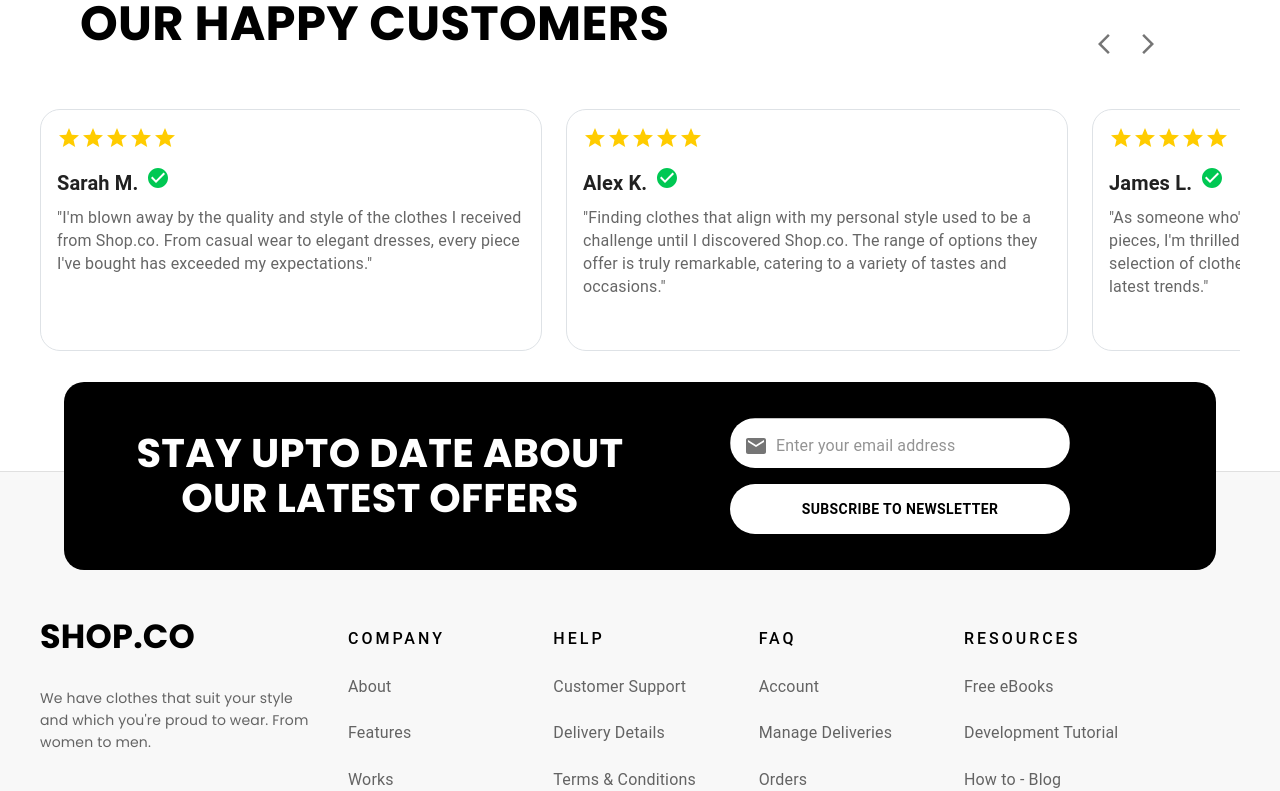
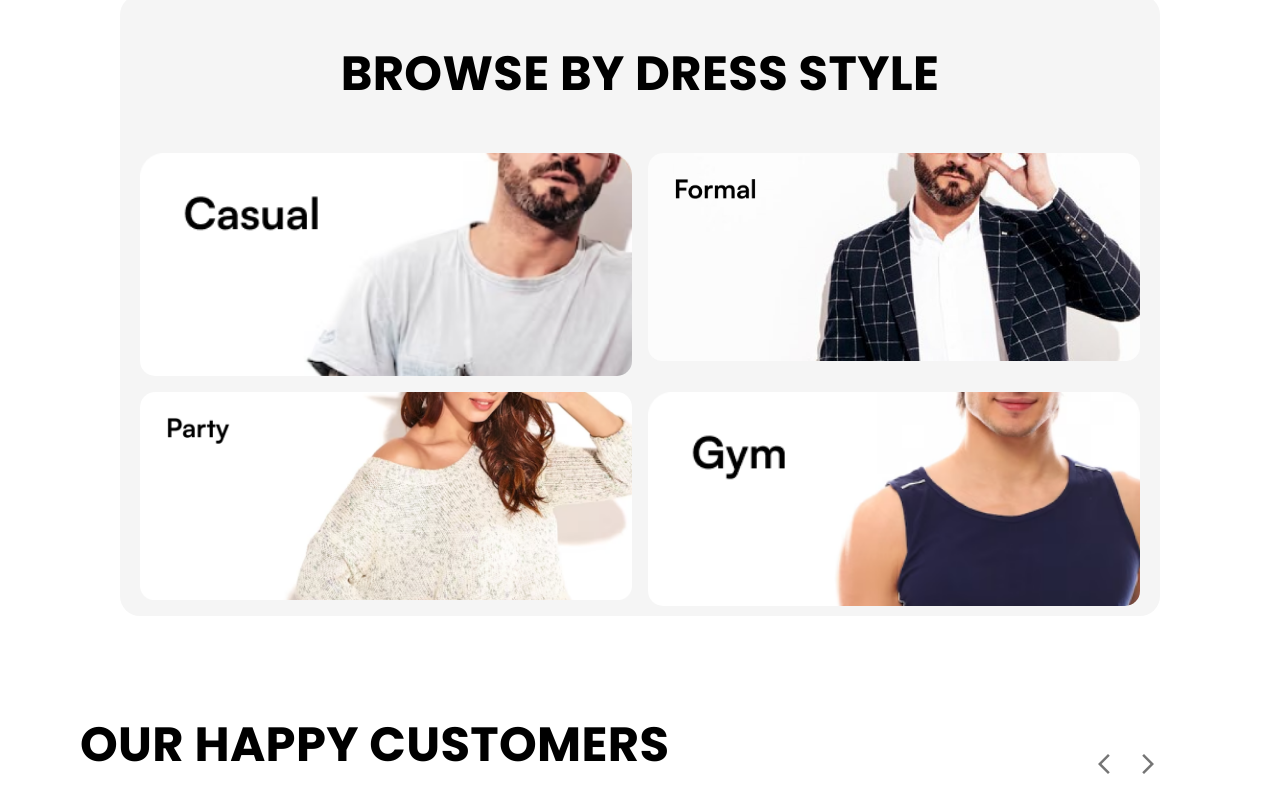
Before and after one commit to aakansha183/E-commerce, a React (Create React App) app: page / in a window 1280 px wide. Shown: the part 1400-2191 px from the top of the page. Built offline with nearby package versions, Linux system fonts and the light colour scheme.

Commit message:
Responsive Website

```diff
--- a/src/CommonComponents/Header.tsx
+++ b/src/CommonComponents/Header.tsx
@@ -10,7 +10,7 @@ import MenuItem from '@mui/material/MenuItem';
 import MenuIcon from '@mui/icons-material/Menu';
 import Drawer from '@mui/material/Drawer';
 import { styled, useTheme } from '@mui/material/styles';
-import { Divider, useMediaQuery } from '@mui/material';
+import { Divider, useMediaQuery, Badge } from '@mui/material';
 import { toast, ToastContainer } from 'react-toastify';
 import 'react-toastify/dist/ReactToastify.css';
 import SearchIcon from '../Assests/ImagesData/SearchIcon';
@@ -19,6 +19,8 @@ import AccountIcon from '../Assests/ImagesData/AccountIcon';
 import { Link, useNavigate } from 'react-router-dom';
 import { HashLink } from 'react-router-hash-link';
 import useAuth from '../Hooks/UseAuth';
+import { useSelector } from 'react-redux';
+import { RootState } from '../Redux/Store';
 
 const Search = styled('div')(({ theme }) => ({
   position: 'relative',
@@ -67,6 +69,9 @@ const Header: React.FC = () => {
   const [mobileSearchOpen, setMobileSearchOpen] = useState(false);
   const theme = useTheme();
   const isMobile = useMediaQuery(theme.breakpoints.down('sm'));
+
+  const cartItems = useSelector((state: RootState) => state.cart.items);
+  const cartQuantity = cartItems.reduce((acc, item) => acc + item.quantity, 0);
 
   const handleMenuOpen = (event: React.MouseEvent<HTMLElement>) => {
     setAnchorEl(event.currentTarget);
@@ -190,7 +195,9 @@ const Header: React.FC = () => {
 
           <Box sx={{ display: 'flex', alignItems: 'center', gap: '14px', marginLeft: isMobile ? '10px' : '20px' }}>
             <IconButton color="inherit" onClick={() => { navigate('/Cart') }}>
-              <CartIcon />
+              <Badge badgeContent={cartQuantity} color="error">
+                <CartIcon />
+              </Badge>
             </IconButton>
             <IconButton color="inherit" onClick={handleMenuOpen}>
               <AccountIcon />
@@ -206,7 +213,7 @@ const Header: React.FC = () => {
                 </MenuItem>
               ) : (
                 <MenuItem onClick={() => toast.error("Please log in or sign up", { theme: 'dark' })}>
-                  No User Found
+                  Login / Sign Up
                 </MenuItem>
               )}
             </Menu>
--- a/src/Pages/PageCheckout/PageCheckout.tsx
+++ b/src/Pages/PageCheckout/PageCheckout.tsx
@@ -1,9 +1,11 @@
 import Checkout from "./Components/CheckoutComponent";
 
 const CheckoutPage = () => {
- return (
-  <Checkout/>
- )
+  return (
+    <div style={{ overflowX: "hidden" }}>
+      <Checkout />
+    </div>
+  );
 };
 
 export default CheckoutPage;
--- a/src/Pages/PageHome/Components/BrandHeader.tsx
+++ b/src/Pages/PageHome/Components/BrandHeader.tsx
@@ -25,6 +25,7 @@ const BrandBar: React.FC = () => {
         overflow: "hidden",
         maxWidth: "100%",
         margin: "0 auto",
+        marginTop:'-50px'
       }}
     >
       <Box sx={{ maxWidth: { xs: "40px", sm: "80px" }, width: "100%",marginLeft:'-30px' }}>
--- a/src/Pages/PageHome/Components/BrowseDressStyle.tsx
+++ b/src/Pages/PageHome/Components/BrowseDressStyle.tsx
@@ -9,6 +9,7 @@ import { styles } from "../StyleHome/HomeStyle";
 
 const DressStyleComponent = () => {
   const navigate = useNavigate();
+
   return (
     <Box sx={styles.container}>
       <Typography
@@ -17,30 +18,49 @@ const DressStyleComponent = () => {
         align="center"
         sx={{
           fontFamily: "Poppins",
-          fontSize: "48px",
-          lineHeight: "57.6px",
-          marginTop: "40px",
-          marginBottom: "50px",
+          fontSize: { xs: "22px", md: "48px" },
+          lineHeight: { xs: "38.4px", md: "57.6px" },
+          marginTop: { xs: "20px", md: "40px" },
+          marginBottom: { xs: "30px", md: "50px" },
         }}
       >
         BROWSE BY DRESS STYLE
       </Typography>
 
       <Grid container spacing={2}>
-        <Grid container item xs={12} spacing={2} style={{ height: "430px" }}>
-          <Grid item xs={6}>
+        <Grid item xs={12} sm={6}>
           <Box
             sx={{
+              ...styles.gridItem,
               transition: "transform 0.3s",
-                "&:hover": {
-                  transform: "scale(1.05)",
-                },
+              "&:hover": { transform: "scale(1.05)" },
             }}
           >
             <img
               src={Casual}
               alt="Casual"
-                style={{ ...styles.image, height: "10%", width: "73%" }}
+              style={{ ...styles.image ,marginBottom:'-130px'}}
+              onClick={() => {
+                navigate("/Category");
+                window.scrollTo(0, 0);
+              }}
+
+            />
+          </Box>
+        </Grid>
+
+        <Grid item xs={12} sm={6}>
+          <Box
+            sx={{
+              ...styles.gridItem,
+              transition: "transform 0.3s",
+              "&:hover": { transform: "scale(1.05)" },
+            }}
+          >
+            <img
+              src={Formal}
+              alt="Formal"
+              style={{ ...styles.image }}
               onClick={() => {
                 navigate("/Category");
                 window.scrollTo(0, 0);
@@ -49,20 +69,38 @@ const DressStyleComponent = () => {
           </Box>
         </Grid>
 
-          <Grid item xs={6}>
+        <Grid item xs={12} sm={6}>
           <Box
             sx={{
-                marginLeft: "-130px",
+              ...styles.gridItem,
               transition: "transform 0.3s",
-                "&:hover": {
-                  transform: "scale(1.05)",
-                },
+              "&:hover": { transform: "scale(1.05)" },
             }}
           >
             <img
-                src={Formal}
-                alt="Formal"
-                style={{ ...styles.image, height: "100%", width: "100%" }}
+              src={Party}
+              alt="Party"
+              style={{ ...styles.image }}
+              onClick={() => {
+                navigate("/Category");
+                window.scrollTo(0, 0);
+              }}
+            />
+          </Box>
+        </Grid>
+
+        <Grid item xs={12} sm={6}>
+          <Box
+            sx={{
+              ...styles.gridItem,
+              transition: "transform 0.3s",
+              "&:hover": { transform: "scale(1.05)" },
+            }}
+          >
+            <img
+              src={Gym}
+              alt="Gym"
+              style={{ ...styles.image,marginBottom:'-140px'  }}
               onClick={() => {
                 navigate("/Category");
                 window.scrollTo(0, 0);
@@ -71,58 +109,6 @@ const DressStyleComponent = () => {
           </Box>
         </Grid>
       </Grid>
-
-        <Grid container item xs={12} spacing={2}>
-          <Grid item xs={6} style={{ marginTop: "-140px" }}>
-            <Box
-              sx={{
-                transition: "transform 0.3s",
-                "&:hover": {
-                  transform: "scale(1.05)",
-                },
-              }}
-            >
-              <img
-                src={Party}
-                alt="Party"
-                style={{ ...styles.image, height: "50%", width: "100%" }}
-                onClick={() => {
-                  navigate("/Category");
-                  window.scrollTo(0, 0);
-                }}
-              />
-            </Box>
-          </Grid>
-
-          <Grid item xs={6} style={{ marginTop: "-140px" }}>
-            <Box
-              sx={{
-                ...styles.gridItem,
-                transition: "transform 0.3s",
-                "&:hover": {
-                  transform: "scale(1.05)",
-                },
-              }}
-            >
-              <img
-                src={Gym}
-                alt="Gym"
-                style={{
-                  ...styles.image,
-                  height: "50%",
-                  width: "100%",
-                  marginLeft: "5px",
-                  marginBottom: "-140px",
-                }}
-                onClick={() => {
-                  navigate("/Category");
-                  window.scrollTo(0, 0);
-                }}
-              />
-            </Box>
-          </Grid>
-        </Grid>
-      </Grid>
     </Box>
   );
 };
--- a/src/Pages/PageHome/HomePage.tsx
+++ b/src/Pages/PageHome/HomePage.tsx
@@ -19,7 +19,7 @@ const HomePage: React.FC = () => {
       {/* <BrandBar/> */}
       <NewArrivals/>
       <TopSelling/>
-      {/* <DressStyleComponent/> */}
+      <DressStyleComponent/>
       <HappyCustomers/>
       <Box>
         <Footer />
--- a/src/Pages/PageHome/StyleHome/HomeStyle.ts
+++ b/src/Pages/PageHome/StyleHome/HomeStyle.ts
@@ -1,37 +1,35 @@
 export const styles: { [key: string]: React.CSSProperties } = {
   container: {
-      width: '1000px',
-      height: '700px',
-      backgroundColor: '#F5F5F5',
-      borderRadius: '20px',
-      padding: '10px 40px',
-      display: 'flex',
-      flexDirection: 'column',
-      alignItems: 'center',
-      marginLeft:'300px',
-      marginBottom:'100px'
-    },
-    header: {
-      marginBottom: '30px',
+    width: "100%",
+    maxWidth: "1000px",
+    backgroundColor: "#F5F5F5",
+    borderRadius: "20px",
+    padding: "10px 20px",
+    display: "flex",
+    flexDirection: "column",
+    alignItems: "center",
+    marginLeft: "auto",
+    marginRight: "auto",
+    marginBottom: "100px",
   },
   gridItem: {
-      position: 'relative',
-      borderRadius: '15px',
-      overflow: 'hidden',
-      cursor: 'pointer',
-      transition: 'transform 0.3s ease',
+    position: "relative",
+    borderRadius: "15px",
+    overflow: "hidden",
+    cursor: "pointer",
+    transition: "transform 0.3s ease",
   },
   image: {
-      width: '100%',
-      height: '100%',
-      objectFit: 'cover' as 'cover',
+    width: "100%",
+    height: "auto",
+    objectFit: "cover",
   },
   label: {
-      position: 'absolute',
-      top: '10px',
-      left: '10px',
-      color: '#000',
-      fontWeight: 'bold',
-      fontSize: '20px',
+    position: "absolute",
+    top: "10px",
+    left: "10px",
+    color: "#000",
+    fontWeight: "bold",
+    fontSize: "20px",
   },
 };
--- a/src/Pages/PageProductDetails/Components/ComponentProductTabs.tsx
+++ b/src/Pages/PageProductDetails/Components/ComponentProductTabs.tsx
@@ -144,7 +144,7 @@ const ProductTabs: React.FC = () => {
           borderBottom: '1px solid #E0E0E0',
           '& .MuiTab-root': {
             textTransform: 'inherit',
-            fontSize: isMobile ? '16px' : '20px',
+            fontSize: isMobile ? '13px' : '20px',
             fontWeight: '400',
             color: '#757575',
             padding: isMobile ? '0px 24px' : '0px 90px',
@@ -233,6 +233,7 @@ const ProductTabs: React.FC = () => {
                   padding: '16px 20px',
                   width: isMobile ? '100%' : '166px',
                   height: '48px',
+
                 }}
               >
                 Write a Review
@@ -278,7 +279,12 @@ const ProductTabs: React.FC = () => {
             <Button
               variant="contained"
               onClick={handleReviewSubmit}
-              sx={{ width: '100%' }}
+              sx={{ width: '100%' ,
+                backgroundColor:'#000000',
+                borderRadius:'20px',
+                height:'40px'
+
+              }}
             >
               Submit Review
             </Button>
--- a/src/Pages/PageProductDetails/Components/ComponentReviews.tsx
+++ b/src/Pages/PageProductDetails/Components/ComponentReviews.tsx
@@ -10,15 +10,15 @@ interface ReviewsListProps {
 
 const ReviewCard: React.FC<Review> = ({ name, rating, date, review }) => {
   const theme = useTheme();
-  const isMobile = useMediaQuery(theme.breakpoints.down('sm')); // Media query for mobile screens
+  const isMobile = useMediaQuery(theme.breakpoints.down('sm'));
 
   return (
     <Card
       variant="outlined"
       sx={{
         marginBottom: 2,
-        width: isMobile ? '100%' : '640px', // Full width on mobile
-        height: isMobile ? 'auto' : '240px', // Auto height on mobile to fit content
+        width: isMobile ? '100%' : '640px',
+        height: isMobile ? 'auto' : '240px',
         borderRadius: '20px',
         padding: '20px',
       }}
```
Also changed, not shown: src/Pages/PageCheckout/Components/CheckoutComponent.tsx (+54 -13 lines), src/Pages/PageLogin/Login.tsx (+22 -23 lines), src/Pages/PageSignup/Signup.tsx (+42 -53 lines). Lines whose indentation alone changed are shown as unchanged.
